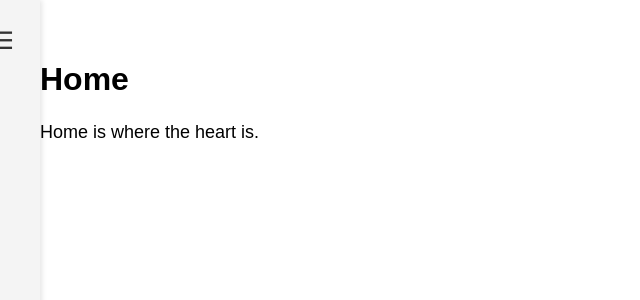
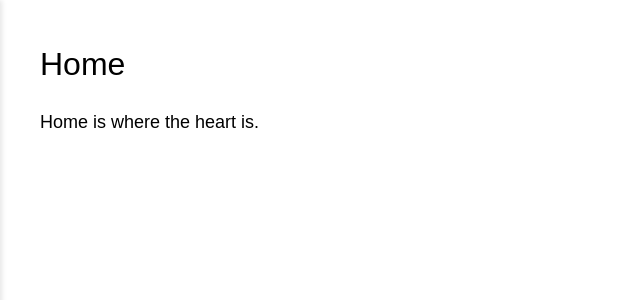
Before and after one commit to Jeong-baechoo/notion-clone-frontend, a React (Create React App) app: page / in a window 1280 px wide. Shown: the top 300 px of the page, without its empty margins (0-640 px from the left). Built offline with nearby package versions, Linux system fonts and the light colour scheme.

Commit message:
Chore: tailwind CSS 추가

```diff
--- a/package.json
+++ b/package.json
@@ -8,6 +8,7 @@
     "@testing-library/react": "^13.4.0",
     "@testing-library/user-event": "^13.5.0",
     "focus-trap-react": "^10.3.0",
+    "lucide-react": "^0.453.0",
     "react": "^18.3.1",
     "react-dom": "^18.3.1",
     "react-router-dom": "^6.27.0",
@@ -37,5 +38,10 @@
       "last 1 firefox version",
       "last 1 safari version"
     ]
+  },
+  "devDependencies": {
+    "autoprefixer": "^10.4.20",
+    "postcss": "^8.4.47",
+    "tailwindcss": "^3.4.14"
   }
 }
--- a/src/index.css
+++ b/src/index.css
@@ -1,3 +1,7 @@
+@tailwind base;
+@tailwind components;
+@tailwind utilities;
+
 body {
   margin: 0;
   font-family: -apple-system, BlinkMacSystemFont, 'Segoe UI', 'Roboto', 'Oxygen',
--- /dev/null
+++ b/tailwind.config.js
@@ -0,0 +1,8 @@
+/** @type {import('tailwindcss').Config} */
+module.exports = {
+  content: ["./src/**/*.{html,js}"],
+  theme: {
+    extend: {},
+  },
+  plugins: [],
+}
```
Also changed, not shown: 1 other file (tests, documents, lock files or other folders).
